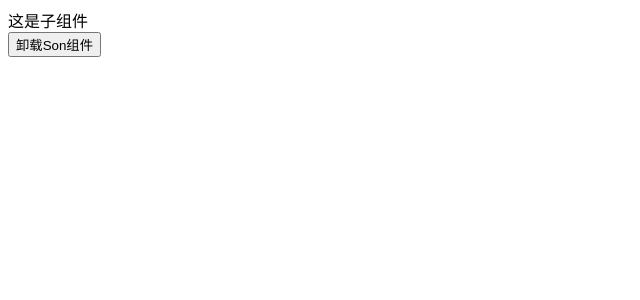
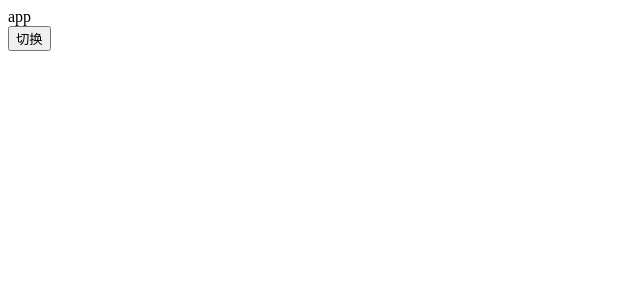
Before and after one commit to FighttingEDG/reactDemo, a React (Vite) app: page / in a window 1280 px wide. Shown: the top 300 px of the page, without its empty margins (0-640 px from the left). Built offline with nearby package versions, Linux system fonts and the light colour scheme.

Commit message:
hook封装

```diff
--- a/src/App.jsx
+++ b/src/App.jsx
@@ -1,24 +1,18 @@
-import { useEffect, useState } from 'react'
-function Son() {
-  useEffect(() => {
-    const timer = setInterval(() => {
-      console.log('定时器')
-    }, 1000)
-    // 清除副作用----react约定的写法
-    return () => {
-      console.log('清除副作用')
-      clearInterval(timer)
-    }
-  }, [])
-  return <div>这是子组件</div>
+import { useState } from 'react'
+function useToggle() {
+  const [value, setValue] = useState(true)
+  const toggle = () => setValue(!value)
+  // 所谓封装hook，就是把用到的变量，方法返回出去
+  return { value, toggle }
 }
 const App = () => {
-  const [show, setShow] = useState(true)
+  // 有返回，可以解构
+  const { value, toggle } = useToggle()
+
   return (
     <div className="app">
-      {/* 条件渲染，false的时候直接卸载组件 */}
-      {show && <Son />}
-      <button onClick={() => setShow(false)}>卸载Son组件</button>
+      {value && <div>app</div>}
+      <button onClick={toggle}>切换</button>
     </div>
   )
 }
```
